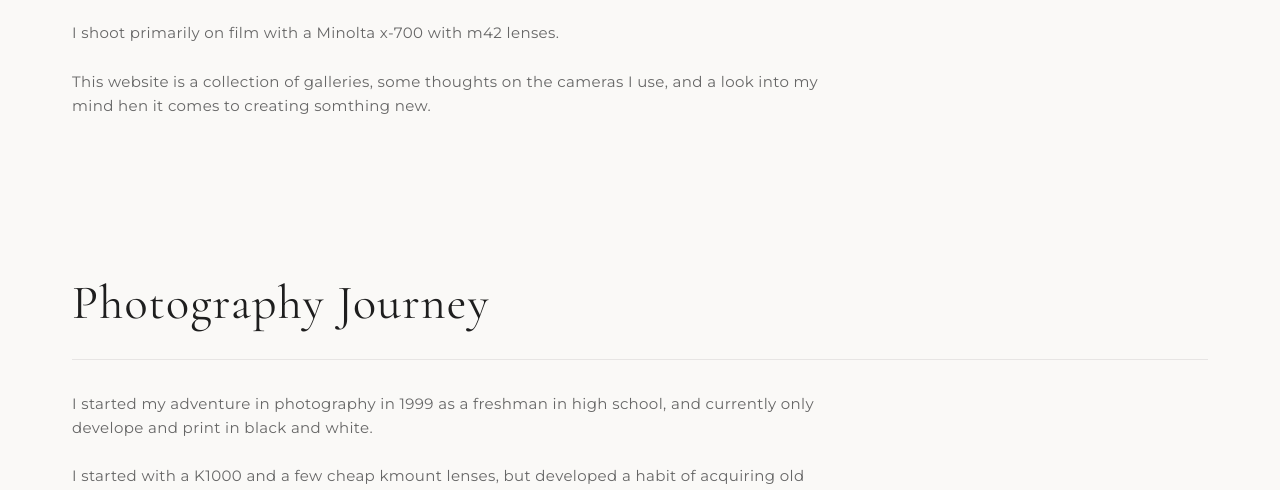
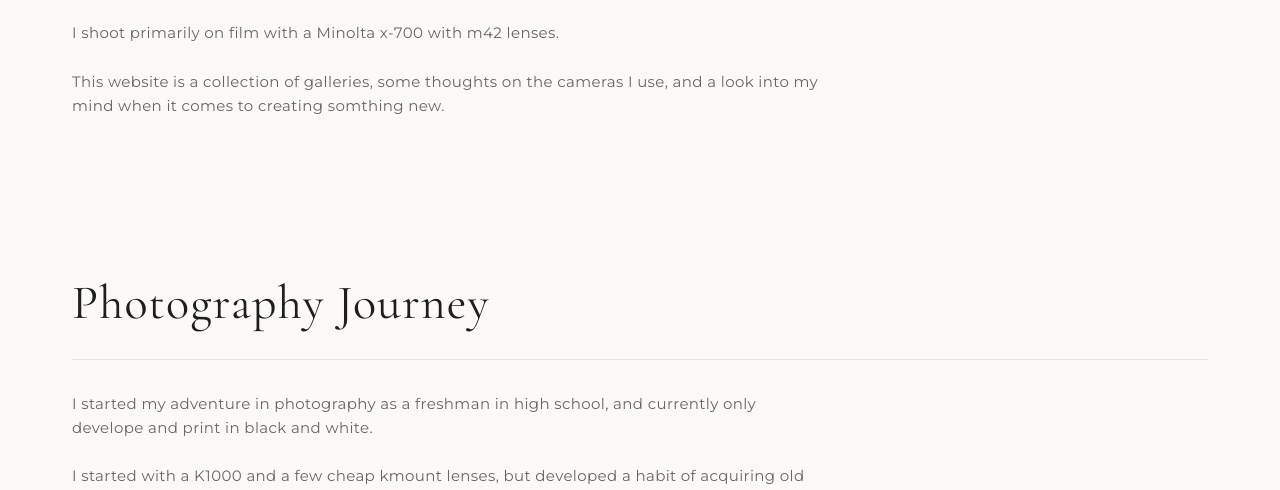
Before and after one commit to Tedryn/Focused-Priorities, a Next.js app: page /about in a window 1280 px wide. Shown: the part 783-1273 px from the top of the page. Built offline with nearby package versions, Linux system fonts and the light colour scheme; no server answers.

Commit message:
Update page.tsx

```diff
--- a/app/about/page.tsx
+++ b/app/about/page.tsx
@@ -40,11 +40,11 @@ const portraitImage = "/images/portrait.jpg";
 const biographyParagraphs = [
   `I'm Jef — i specialize in blurry and deep fried film photography.`,
   `I shoot primarily on film with a Minolta x-700 with m42 lenses.`,
-  `This website is a collection of galleries, some thoughts on the cameras I use, and a look into my mind hen it comes to creating somthing new.`,
+  `This website is a collection of galleries, some thoughts on the cameras I use, and a look into my mind when it comes to creating somthing new.`,
 ];
 
 const journeyParagraphs = [
-  `I started my adventure in photography in 1999 as a freshman in high school, and currently only develope and print in black and white.`,
+  `I started my adventure in photography as a freshman in high school, and currently only develope and print in black and white.`,
   `I started with a K1000 and a few cheap kmount lenses, but developed a habit of acquiring old cameras and lenses. `,
   `These days I divide my time between personal projects and the occasional concert.`,
 ];
```
